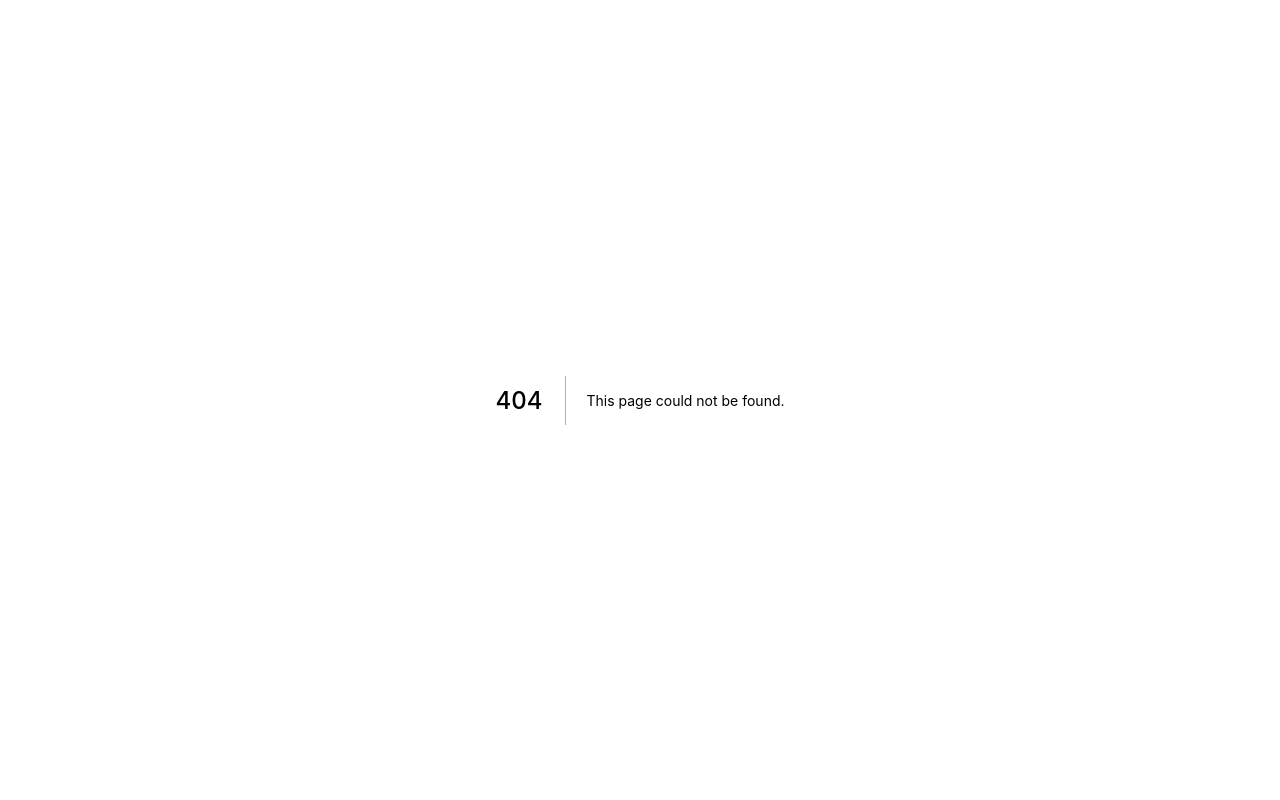
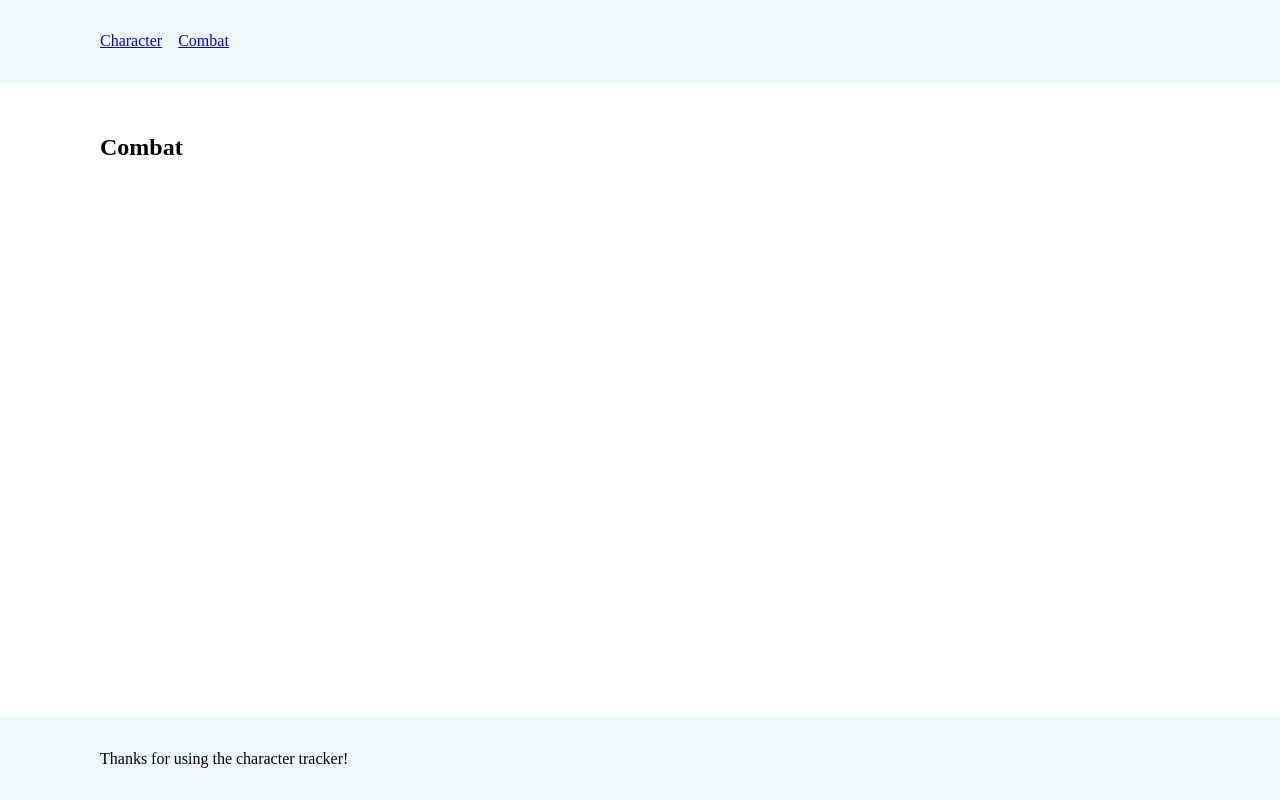
Before and after one commit to dwevins/character-tracker, a Next.js app: page /combat in a window 1280 px wide. Before the commit this address had no page. Built offline with nearby package versions, Linux system fonts and the light colour scheme.

Commit message:
Add header, footer, and navigation (#3)

```diff
--- /dev/null
+++ b/components/footer.jsx
@@ -0,0 +1,7 @@
+export default () => (
+    <footer className="footer">
+        <div className="footer__content">
+            <span>Thanks for using the character tracker!</span>
+        </div>
+    </footer>
+)
--- /dev/null
+++ b/components/head.jsx
@@ -0,0 +1,8 @@
+import Head from 'next/head'
+
+export default () => (
+    <Head>
+        <title>Character Tracker</title>
+        <meta name="viewport" content="initial-scale=1.0, width=device-width" />
+    </Head>
+)
--- /dev/null
+++ b/components/header.jsx
@@ -0,0 +1,14 @@
+import Link from 'next/link';
+
+export default () => (
+    <header className="header">
+        <div className="header__content main-menu">
+            <Link prefetch href='/'>
+                <a className="main-menu__item">Character</a>
+            </Link>
+            <Link prefetch href='/combat'>
+                <a className="main-menu__item">Combat</a>
+            </Link>
+        </div>
+    </header>
+)
--- /dev/null
+++ b/layouts/main.jsx
@@ -0,0 +1,14 @@
+import Head from '../components/head';
+import Header from '../components/header';
+import Footer from '../components/footer';
+import { Fragment } from 'react';
+import '../styles/styles.scss';
+
+export default ({ children }) => (
+    <Fragment>
+        <Head />
+        <Header />
+        { children }
+        <Footer />
+    </Fragment>
+)
--- /dev/null
+++ b/pages/combat.jsx
@@ -0,0 +1,11 @@
+import Page from '../layouts/main';
+
+export default () => (
+    <Page>
+        <div className="page page--combat">
+            <section className="info">
+                <h1>Combat</h1>
+            </section>
+        </div>
+    </Page>
+)
--- /dev/null
+++ b/styles/footer.scss
@@ -0,0 +1,10 @@
+.footer {
+    padding: 2rem 3rem;
+    background-color: aliceblue;
+
+    &__content {
+        margin: 0 auto;
+        width: 100%;
+        max-width: $site-max-width;
+    }
+}
--- /dev/null
+++ b/styles/header.scss
@@ -0,0 +1,18 @@
+.header {
+    padding: 2rem 3rem;
+    background-color: aliceblue;
+
+    &__content {
+        margin: 0 auto;
+        width: 100%;
+        max-width: $site-max-width;
+    }
+}
+
+.main-menu {
+    display: flex;
+
+    &__item:not(:last-child) {
+        margin-right: 1rem;
+    }
+}
--- a/styles/resets.scss
+++ b/styles/resets.scss
@@ -5,3 +5,14 @@ html {
 body {
     margin: 0;
 }
+
+#__next{
+    display: flex;
+    flex-direction: column;
+    min-height: 100vh;
+}
+
+.page {
+    flex-grow: 1;
+    padding: 2rem 3rem;
+}
--- a/styles/styles.scss
+++ b/styles/styles.scss
@@ -1,6 +1,8 @@
 @import './vars.scss';
 @import './resets.scss';
 @import './forms.scss';
+@import './header.scss';
+@import './footer.scss';
 
 .info {
     margin: 0 auto;
```
Also changed, not shown: pages/index.jsx (+5 -3 lines).
